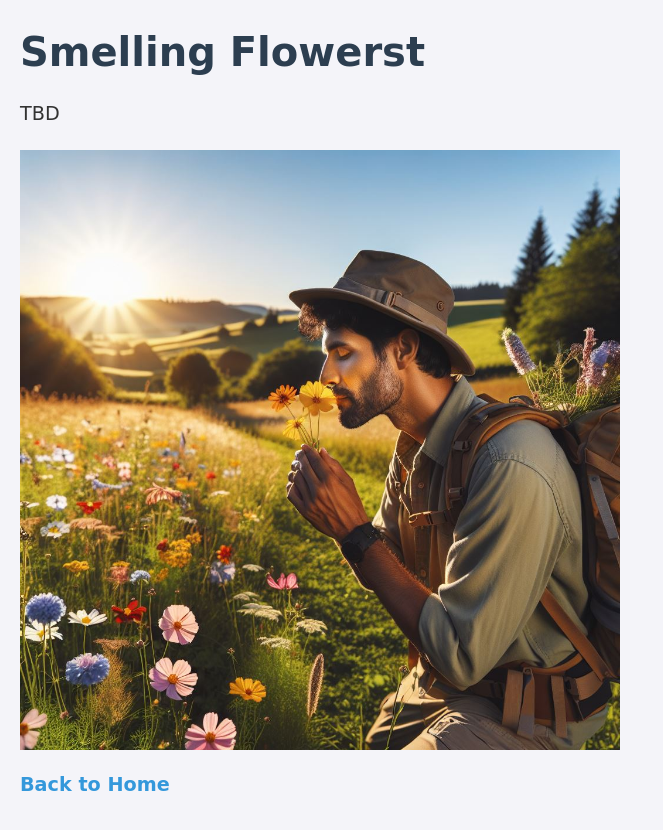
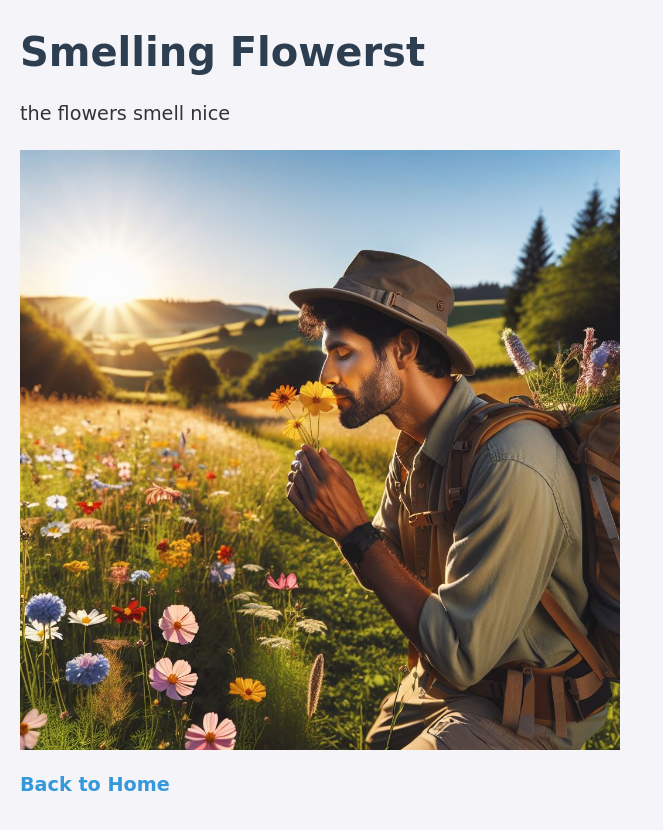
Before and after one commit to Luke0616/Luke0616.github.io, a plain HTML site: page adventure/smell-flowers.html in a window 1280 px wide. Shown: the whole page, without its empty margins (0-663 px from the left). Drawn offline with Linux system fonts and the light colour scheme.

Commit message:
Update smell-flowers.html

```diff
--- a/adventure/smell-flowers.html
+++ b/adventure/smell-flowers.html
@@ -8,7 +8,7 @@
 </head>
 <body>
     <h1>Smelling Flowerst</h1>
-    <p>TBD</p>
+    <p>the flowers smell nice</p>
     <img src="smelling flowers.png" alt="Adventure Image">
     <p><a href="index.html">Back to Home</a></p>
 </body>
```
